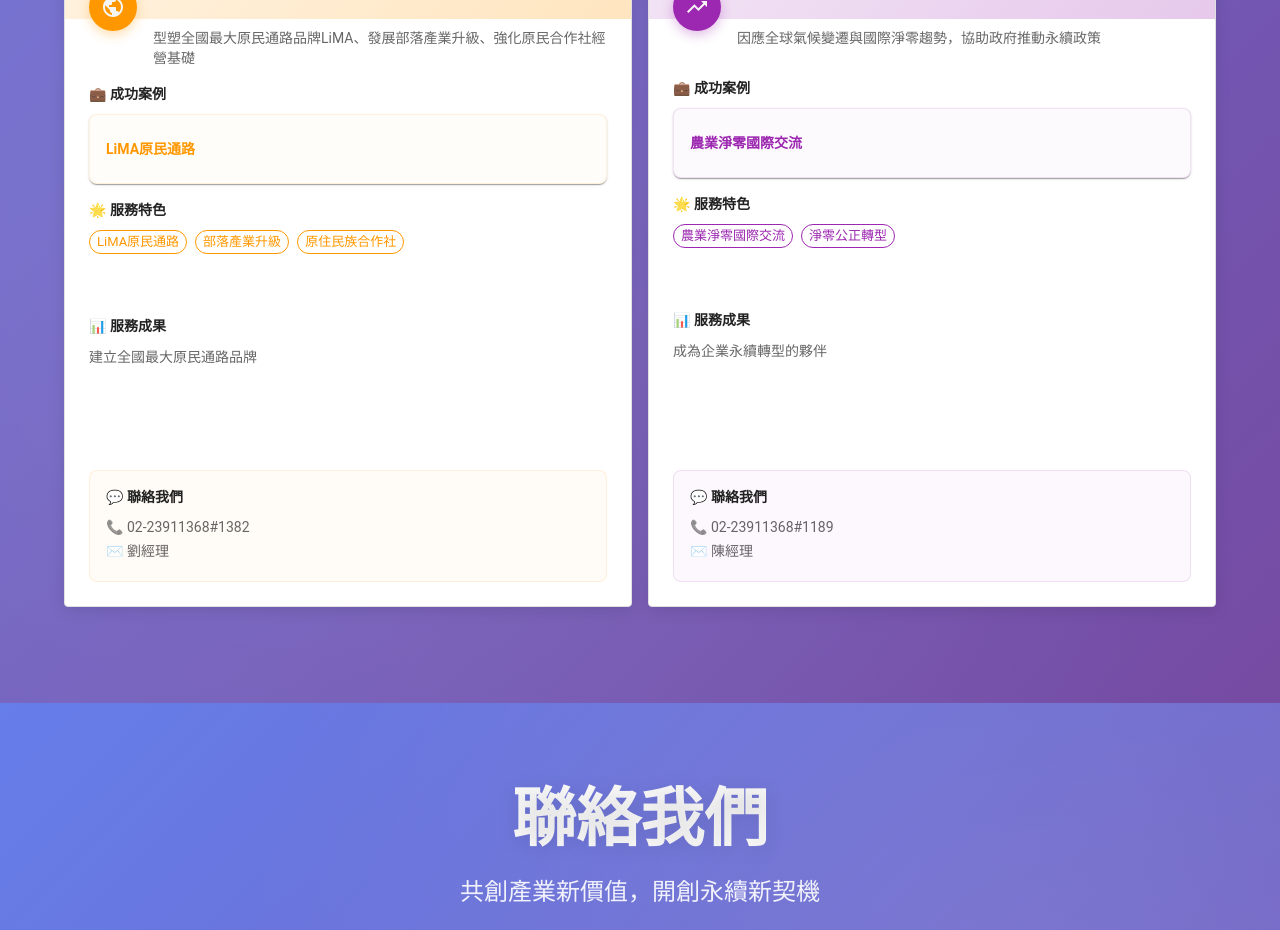
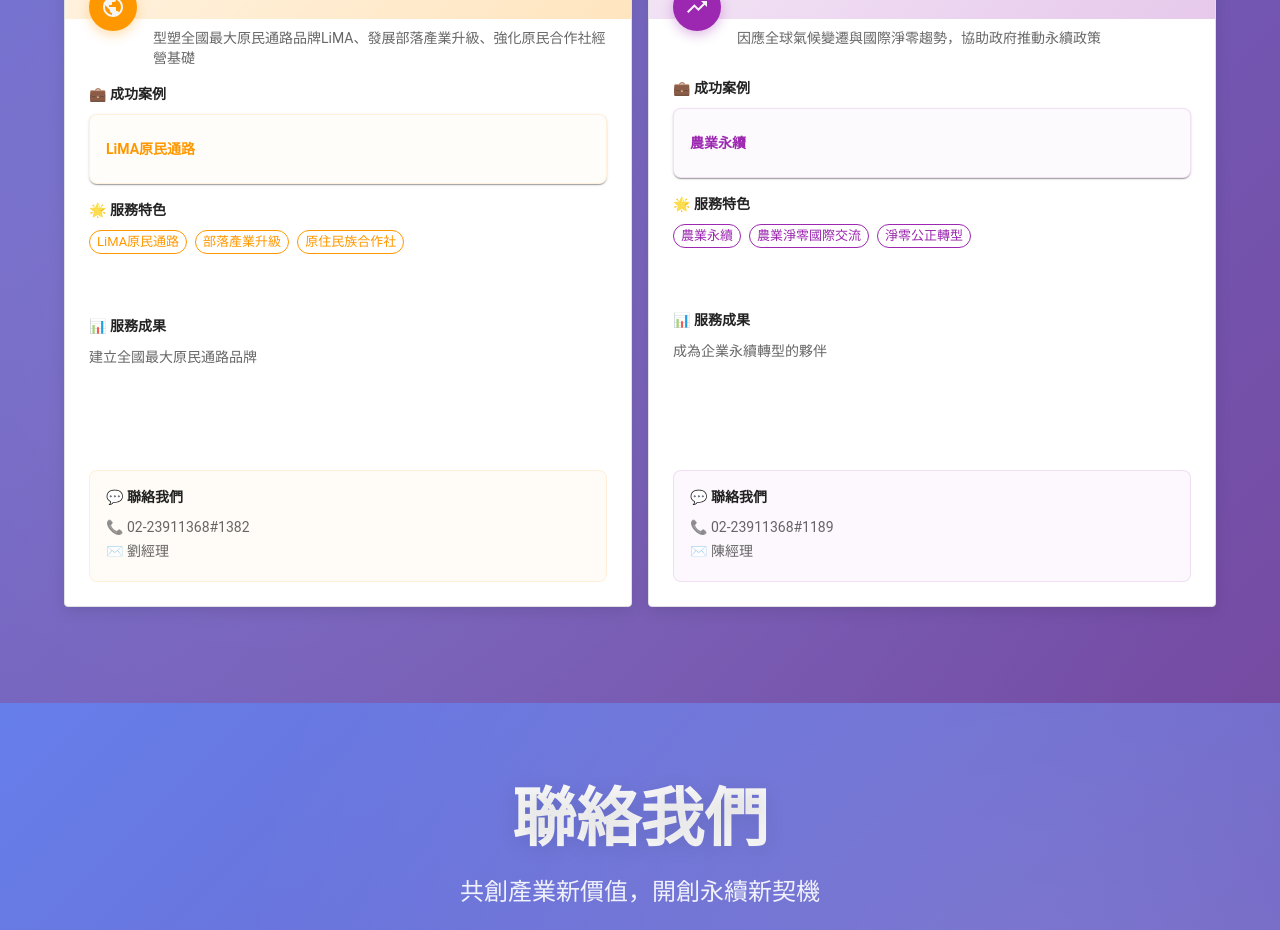
Before and after one commit to lpscsd1723-dot/csd-copt-proj, a React (Create React App) app: page / in a window 1280 px wide. Shown: the part 6320-7250 px from the top of the page. Built offline with nearby package versions, Linux system fonts and the light colour scheme.

Commit message:
feat: Update EnhancedServicesSection to introduce new agricultural sustainability case, enhancing service offerings with detailed descriptions, features, and results. This improves user experience by providing comprehensive information on sustainability initiatives.

```diff
--- a/src/components/EnhancedServicesSection.tsx
+++ b/src/components/EnhancedServicesSection.tsx
@@ -447,6 +447,7 @@ const ServiceDetailDialog: React.FC<ServiceDetailDialogProps> = ({ open, onClose
                                            caseItem.image.includes('國產雜糧') ? 'center 80%' :
                                            caseItem.image.includes('農村社企與地方產業') ? 'center 30%' :
                                            caseItem.image.includes('原民商品設計') ? 'center 30%' :
+                                           caseItem.image.includes('農業永續') ? 'center 90%' :
                                            caseItem.image.includes('農業淨零國際交流') ? 'center 90%' :
                                            caseItem.image.includes('淨零公正轉型') ? 'center 90%' : 'center'
                           }}
@@ -1360,40 +1361,58 @@ const EnhancedServicesSection: React.FC<EnhancedServicesSectionProps> = ({
       ],
       cases: [
         {
-          company: t('homepage.services.sustainability.cases.0.company', '農業淨零國際交流'),
-          services_item: t('homepage.services.sustainability.cases.0.services_item', '農業淨零國際交流'),
-          title: t('homepage.services.sustainability.cases.0.title', '提供我國農業場域淨零碳排政策規劃參考'),
-          summary: t('homepage.services.sustainability.cases.0.summary', '因應國際2050淨零碳排趨勢，農業產業鏈的各級廠商逐步進行減碳、節能、再利用以及使用潔淨能源等方式，以增加產品之市場競爭優勢。'),
-          description: t('homepage.services.sustainability.cases.0.description', '為借鏡日本於實務推動之案例與思考邏輯，加速我國農企業建立低碳清潔能源供應鏈與生態系。辦理「供應鏈減碳」及「地方潔淨能源發展」2主題日本參訪研習團，供我國農企業與公部門人員，瞭解日本農政組織機構、農業清潔能源政策發展與示範場域、農業供應鏈淨零等實際規劃與執行經驗，以作為我國農業場域淨零碳排政策規劃與推動之參考。'),
+          company: t('homepage.services.sustainability.cases.0.company', '農業永續'),
+          services_item: t('homepage.services.sustainability.cases.0.services_item', '農業永續'),
+          title: t('homepage.services.sustainability.cases.0.title', '推動農業碳管理與永續發展相關知識的普及與專業培訓'),
+          summary: t('homepage.services.sustainability.cases.0.summary', '以數位工具賦能農業，打造碳足跡管理基礎建設'),
+          description: t('homepage.services.sustainability.cases.0.description', '串聯綠色供應鏈，協助農業部將碳足跡盤查功能導入「農務e把抓系統」，降低農民碳足跡盤查資料收集門檻，提升蒐集效率，並增加資料數據的查證可靠性；同時輔導多位農民與農企業順利通過草莓、毛豆仁、綠茶及烏龍茶等碳足跡第三方查證，並將相關查證後數據提供做為台灣自建本土農產品係數資料庫之基礎。為協助台灣農產業邁向永續發展，攜手台灣大學與國內農業科研機構，辦理超過15場講座，培育超過500人次永續農業人才，強化國內產業間的資源共享與創新合作。'),
           features: [
-            t('homepage.services.sustainability.cases.0.features.0', 'ESG轉型輔導'),
-            t('homepage.services.sustainability.cases.0.features.1', '淨零碳排策略'),
-            t('homepage.services.sustainability.cases.0.features.2', '永續管理顧問'),
-            t('homepage.services.sustainability.cases.0.features.3', '氣候變遷因應')
+            t('homepage.services.sustainability.cases.0.features.0', '數位轉型提升碳足跡管理'),
+            t('homepage.services.sustainability.cases.0.features.1', '協助農業資料蒐集門檻'),
+            t('homepage.services.sustainability.cases.0.features.2', '推動查證強化數據可靠性'),
+            t('homepage.services.sustainability.cases.0.features.3', '培育永續農業專業人才')
           ],
           results: [
-            t('homepage.services.sustainability.cases.0.results.0', '辦理農業淨零日本參訪團2場'),
+            t('homepage.services.sustainability.cases.0.results.0', '辦理CBAM、ISO14064-1、ISO14067（產品碳足跡盤查）等培訓課程'),
             t('homepage.services.sustainability.cases.0.results.1', '榮獲2025年「台灣農業永續合作夥伴獎」')
+          ],
+          image: require('../assets/img/services/前瞻永續/農業永續.jpg')
+        },
+        {
+          company: t('homepage.services.sustainability.cases.1.company', '農業淨零國際交流'),
+          services_item: t('homepage.services.sustainability.cases.1.services_item', '農業淨零國際交流'),
+          title: t('homepage.services.sustainability.cases.1.title', '提供我國農業場域淨零碳排政策規劃參考'),
+          summary: t('homepage.services.sustainability.cases.1.summary', '因應國際2050淨零碳排趨勢，農業產業鏈的各級廠商逐步進行減碳、節能、再利用以及使用潔淨能源等方式，以增加產品之市場競爭優勢。'),
+          description: t('homepage.services.sustainability.cases.1.description', '為借鏡日本於實務推動之案例與思考邏輯，加速我國農企業建立低碳清潔能源供應鏈與生態系。辦理「供應鏈減碳」及「地方潔淨能源發展」2主題日本參訪研習團，供我國農企業與公部門人員，瞭解日本農政組織機構、農業清潔能源政策發展與示範場域、農業供應鏈淨零等實際規劃與執行經驗，以作為我國農業場域淨零碳排政策規劃與推動之參考。'),
+          features: [
+            t('homepage.services.sustainability.cases.1.features.0', 'ESG轉型輔導'),
+            t('homepage.services.sustainability.cases.1.features.1', '淨零碳排策略'),
+            t('homepage.services.sustainability.cases.1.features.2', '永續管理顧問'),
+            t('homepage.services.sustainability.cases.1.features.3', '氣候變遷因應')
+          ],
+          results: [
+            t('homepage.services.sustainability.cases.1.results.0', '辦理農業淨零日本參訪團2場'),
+            t('homepage.services.sustainability.cases.1.results.1', '榮獲2025年「台灣農業永續合作夥伴獎」')
           ],
           image: require('../assets/img/services/前瞻永續/前瞻永續_農業淨零國際交流.jpg')
         },
         {
-          company: t('homepage.services.sustainability.cases.1.company', '淨零公正轉型'),
-          services_item: t('homepage.services.sustainability.cases.1.services_item', '淨零公正轉型'),
-          title: t('homepage.services.sustainability.cases.1.title', '確保企業在淨零轉型過程中實現社會公平與勞工權益之保障'),
-          summary: t('homepage.services.sustainability.cases.1.summary', '因應我國2022年公布臺灣2050淨零排放路徑及策略，針對台灣淨零排放的政策目標，制定出12項關鍵戰略，逐步實現2050淨零排放之永續社會。'),
-          description: t('homepage.services.sustainability.cases.1.description', '推動淨零公正轉型過程中涉及的各產業利害關係人經過充分的溝通後，能因此更了解勞資雙方的需求與挑戰，提出更適合產業現況的建議，作為後續政府在制定相關政策的重要參考。協同NGO組織透過經驗交流，建立以人為本的淨零轉型社會共識、搭建跨領域對話平台，確保產業在轉型過程中實現社會公平與勞工權益的保障。'),
+          company: t('homepage.services.sustainability.cases.2.company', '淨零公正轉型'),
+          services_item: t('homepage.services.sustainability.cases.2.services_item', '淨零公正轉型'),
+          title: t('homepage.services.sustainability.cases.2.title', '確保企業在淨零轉型過程中實現社會公平與勞工權益之保障'),
+          summary: t('homepage.services.sustainability.cases.2.summary', '因應我國2022年公布臺灣2050淨零排放路徑及策略，針對台灣淨零排放的政策目標，制定出12項關鍵戰略，逐步實現2050淨零排放之永續社會。'),
+          description: t('homepage.services.sustainability.cases.2.description', '推動淨零公正轉型過程中涉及的各產業利害關係人經過充分的溝通後，能因此更了解勞資雙方的需求與挑戰，提出更適合產業現況的建議，作為後續政府在制定相關政策的重要參考。協同NGO組織透過經驗交流，建立以人為本的淨零轉型社會共識、搭建跨領域對話平台，確保產業在轉型過程中實現社會公平與勞工權益的保障。'),
           features: [
-            t('homepage.services.sustainability.cases.1.features.0', '智慧管理系統'),
-            t('homepage.services.sustainability.cases.1.features.1', '低碳交通方案'),
-            t('homepage.services.sustainability.cases.1.features.2', '綠色能源導入'),
-            t('homepage.services.sustainability.cases.1.features.3', '數位行銷推廣')
+            t('homepage.services.sustainability.cases.2.features.0', '智慧管理系統'),
+            t('homepage.services.sustainability.cases.2.features.1', '低碳交通方案'),
+            t('homepage.services.sustainability.cases.2.features.2', '綠色能源導入'),
+            t('homepage.services.sustainability.cases.2.features.3', '數位行銷推廣')
           ],
           results: [
-            t('homepage.services.sustainability.cases.1.results.0', '辦理產業關鍵座談及培力活動'),
-            t('homepage.services.sustainability.cases.1.results.1', '完成勞動議題框架性檢核研究調查'),
-            t('homepage.services.sustainability.cases.1.results.2', '辦理學術交流會與公正轉型博覽會成果'),
-            t('homepage.services.sustainability.cases.1.results.3', '辦理勞動幸福與環境友善的關鍵研討會')
+            t('homepage.services.sustainability.cases.2.results.0', '辦理產業關鍵座談及培力活動'),
+            t('homepage.services.sustainability.cases.2.results.1', '完成勞動議題框架性檢核研究調查'),
+            t('homepage.services.sustainability.cases.2.results.2', '辦理學術交流會與公正轉型博覽會成果'),
+            t('homepage.services.sustainability.cases.2.results.3', '辦理勞動幸福與環境友善的關鍵研討會')
           ],
           image: require('../assets/img/services/前瞻永續/前瞻永續_淨零公正轉型.jpg')
         }
```
Also changed, not shown: src/assets/img/services/前瞻永續/農業永續.jpg (added), src/i18n/en.json, src/i18n/ja.json, src/i18n/zh.json.
